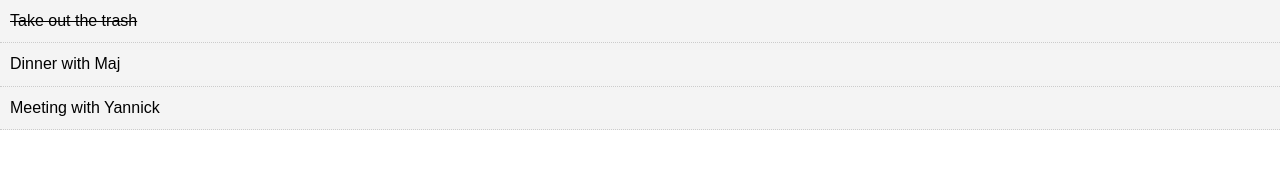
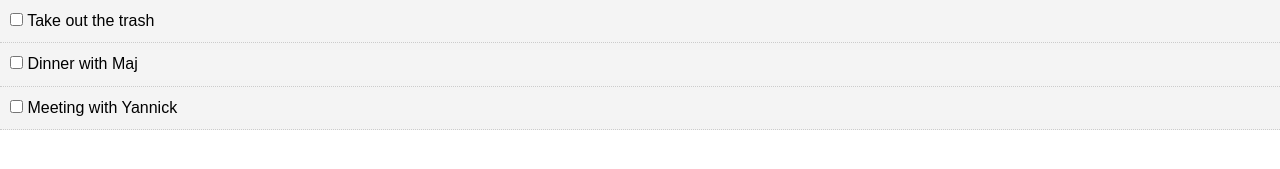
Before and after one commit to baraluga/reactjs-crash-course, a React (Create React App) app: page / in a window 1280 px wide. Shown: the top 169 px of the page. Built offline with nearby package versions, Linux system fonts and the light colour scheme.

Commit message:
Added toggling of item completion by editing the state in the App.js

```diff
--- a/src/App.js
+++ b/src/App.js
@@ -6,16 +6,25 @@
 class App extends Component {
   state = {
     todos: [
-      { id: 1, title: 'Take out the trash', completed: true },
+      { id: 1, title: 'Take out the trash', completed: false },
       { id: 2, title: 'Dinner with Maj', completed: false },
       { id: 3, title: 'Meeting with Yannick', completed: false },
     ]
   }
 
+  toggleCompletion = (id) => {
+    this.setState({
+      todos: this.state.todos.map(todo => ({
+        ...todo,
+        completed: id === todo.id ? !todo.completed : todo.completed
+      }))
+    })
+  }
+
   render = () => {
     return (
       <div className="App">
-        <Todos todos={this.state.todos} />
+        <Todos todos={this.state.todos} markComplete={this.toggleCompletion} />
       </div>
     )
   }
--- a/src/components/TodoItem.js
+++ b/src/components/TodoItem.js
@@ -11,9 +11,13 @@
   })
 
   render() {
+    const { id, title } = this.props.todo;
     return (
       <div style={this.getStyle()}>
-        <p>{this.props.todo.title}</p>
+        <p>
+          <input type="checkbox" onChange={this.props.markComplete.bind(this, id)} /> {' '}
+          {title}
+        </p>
       </div>
     )
   }
--- a/src/components/Todos.js
+++ b/src/components/Todos.js
@@ -4,9 +4,9 @@
 
 class Todos extends Component {
     render = () => {
-        console.log(this.props);
         return (this.props.todos || []).map(todo => (
-            <TodoItem key={todo.id} todo={todo} />
+            <TodoItem key={todo.id} todo={todo}
+                markComplete={this.props.markComplete} />
         ))
     }
 }
```
